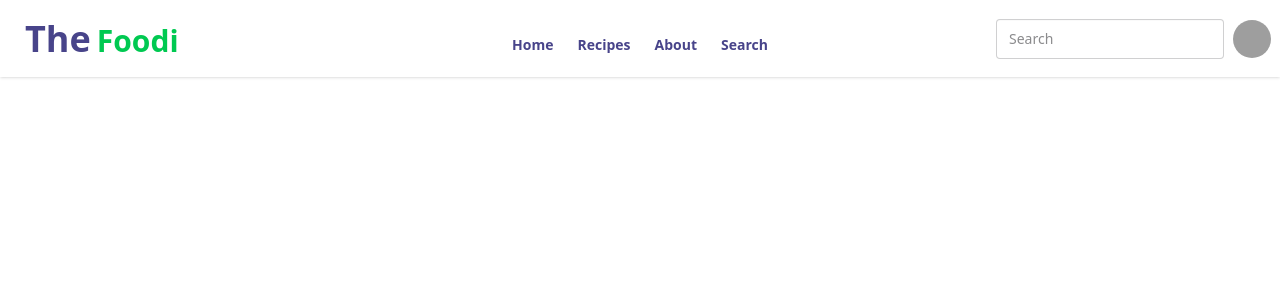
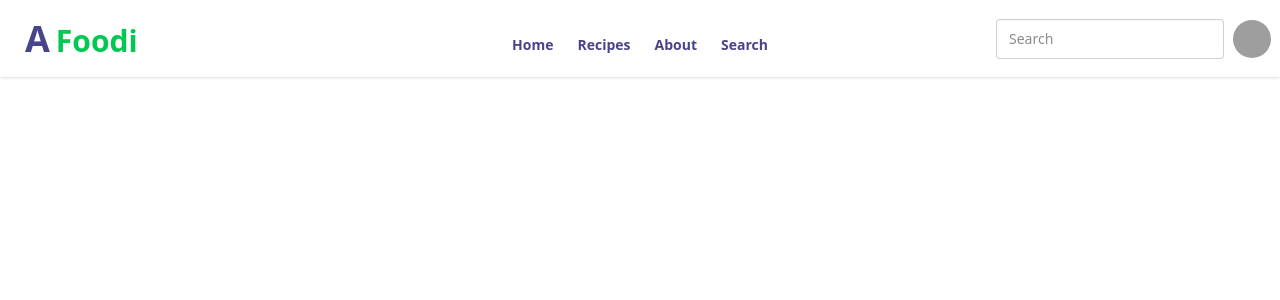
Before and after one commit to rabbani37/The-FoodisABC, a React (Vite) app: page / in a window 1280 px wide. Shown: the top 300 px of the page. Built offline with nearby package versions, Linux system fonts and the light colour scheme; grey boxes are pictures that could not be loaded.

Commit message:
change navbar

```diff
--- a/src/components/Headers/Navbar.jsx
+++ b/src/components/Headers/Navbar.jsx
@@ -25,8 +25,8 @@ const Navbar = () => {
                             {navList}
                         </ul>
                     </div>
-                    <a className="btn btn-ghost ">
-                        <span className="  text-4xl text-[#48448a] "> The </span>
+                    <a className="btn btn-ghost text-4xl text-[#48448a] ">
+                         A
                         <span className="text-3xl mt-1 text-green-500">Foodi</span>
                     </a>
                 </div>
```
